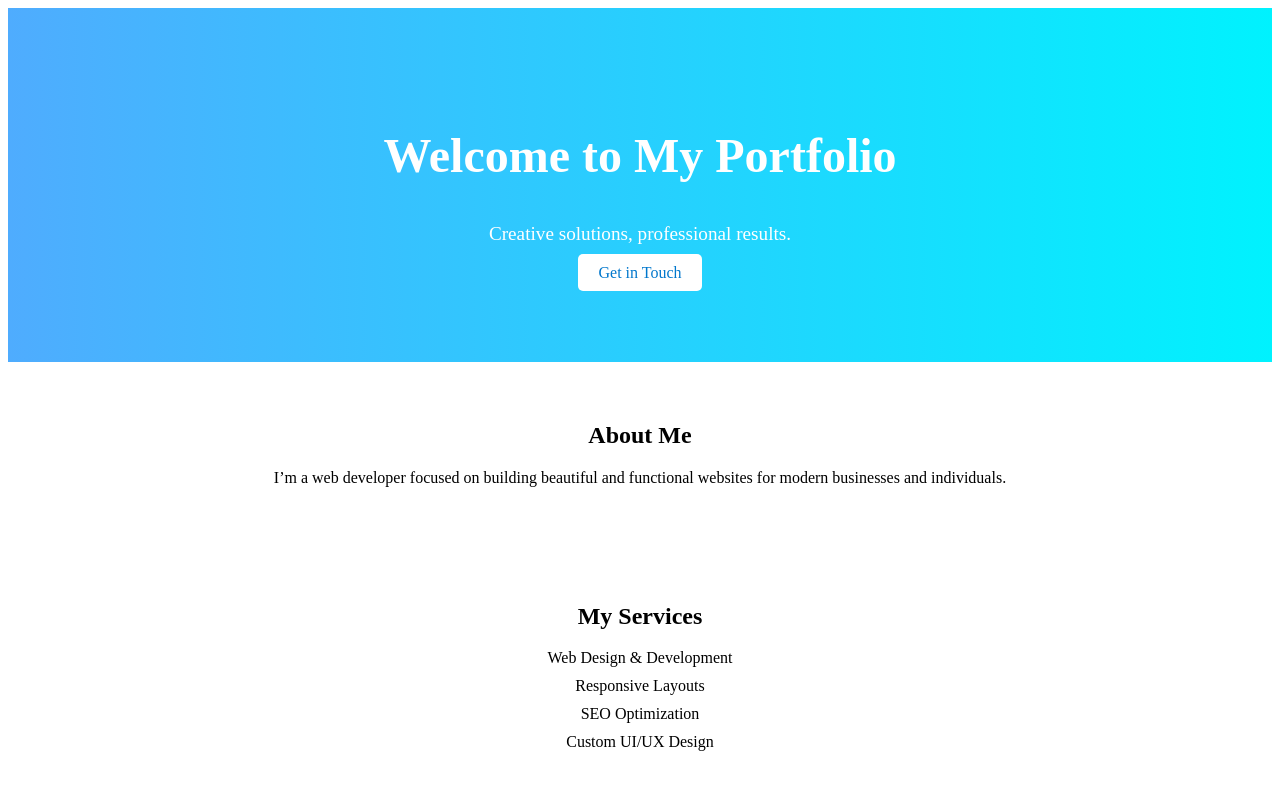
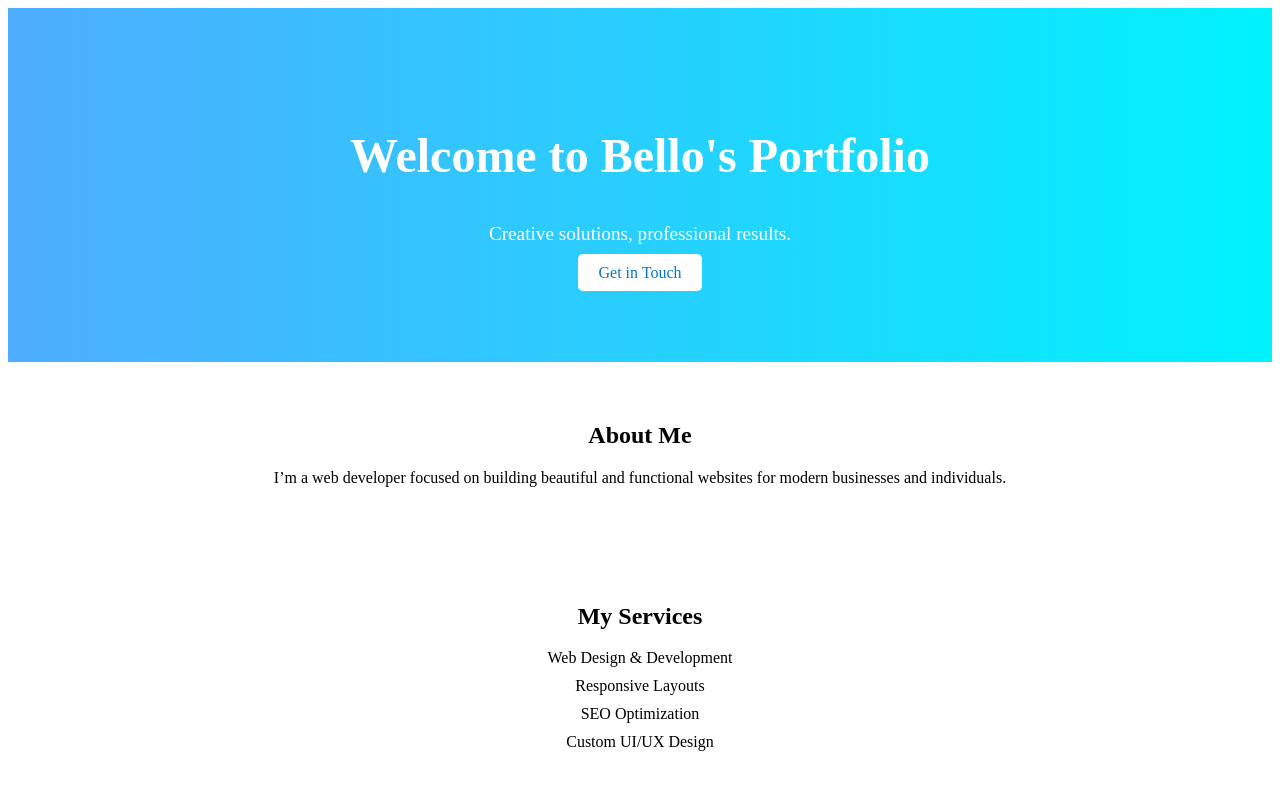
Before and after one commit to Bbybello/Bbybello.github.io, a plain HTML site: page index.html in a window 1280 px wide. Shown: the top 800 px of the page. Drawn offline with Linux system fonts and the light colour scheme.

Commit message:
Update index.html

```diff
--- a/index.html
+++ b/index.html
@@ -9,7 +9,7 @@
 <body>
   <!-- Hero Section -->
   <section class="hero">
-    <h1>Welcome to My Portfolio</h1>
+    <h1>Welcome to Bello's Portfolio</h1>
     <p>Creative solutions, professional results.</p>
     <a href="#contact" class="cta-button">Get in Touch</a>
   </section>
```
